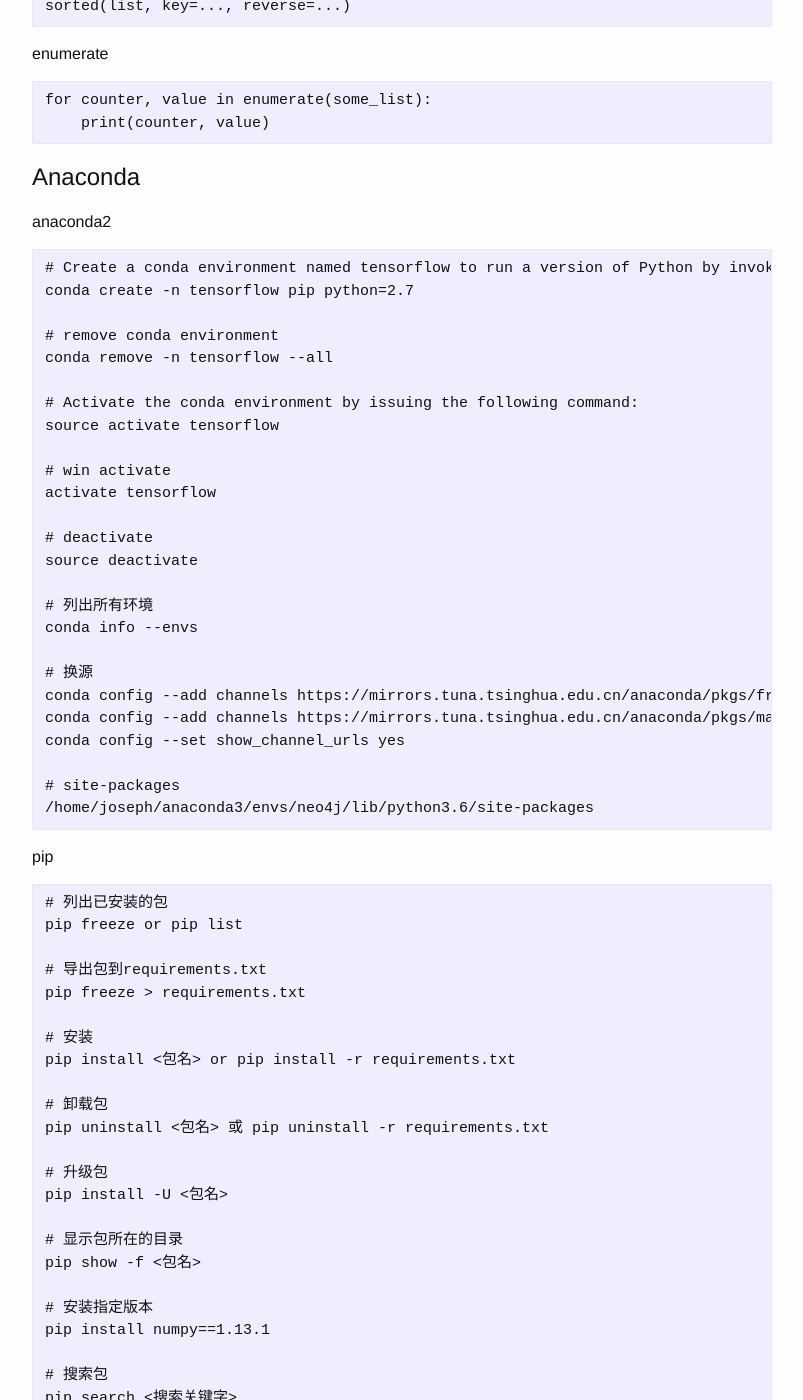
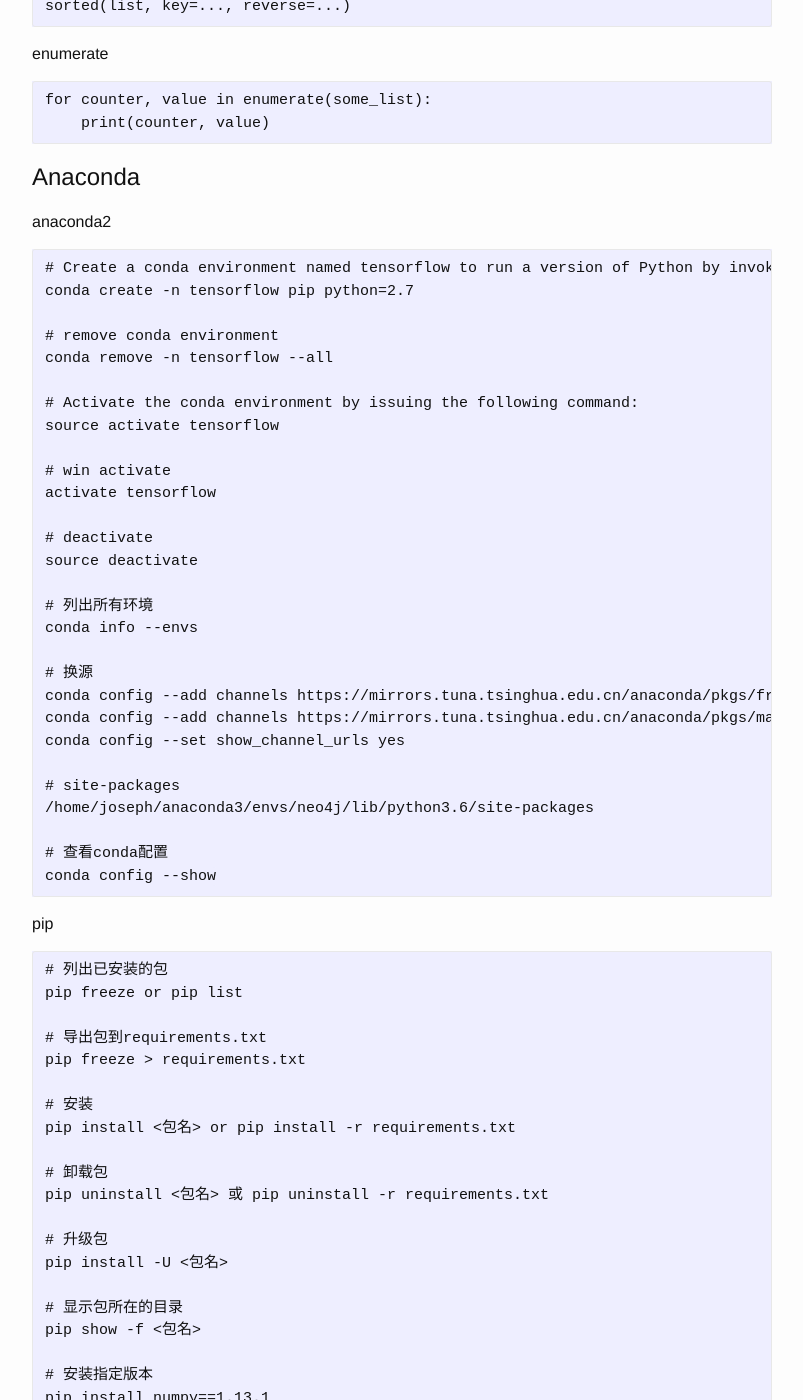
Before and after one commit to josephstalin117/josephstalin117.github.io, a Jekyll site: the page built from _posts/2017-08-10-python.markdown, in a window 1280 px wide and 1400 px high, scrolled down 12722 px. Shown: the whole window, without its empty margins (238-1041 px from the left). Built offline with Jekyll 4.4.1, drawn with Linux system fonts in a browser that asks for light colours.

Commit message:
update conda config

````diff
--- a/_posts/2017-08-10-python.markdown
+++ b/_posts/2017-08-10-python.markdown
@@ -631,6 +631,9 @@
 
 # site-packages
 /home/joseph/anaconda3/envs/neo4j/lib/python3.6/site-packages
+
+# 查看conda配置
+conda config --show
 ```
 
 pip
````
